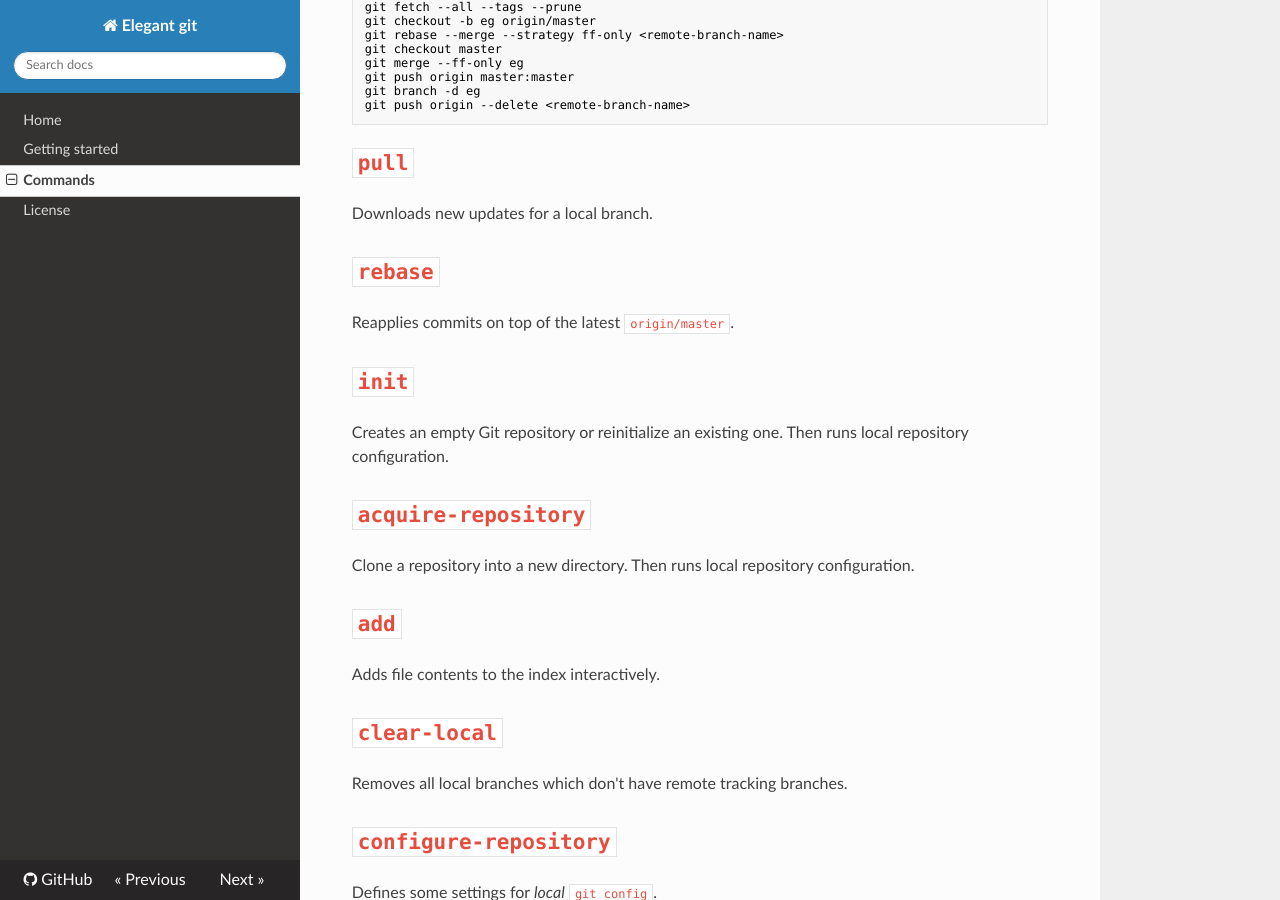
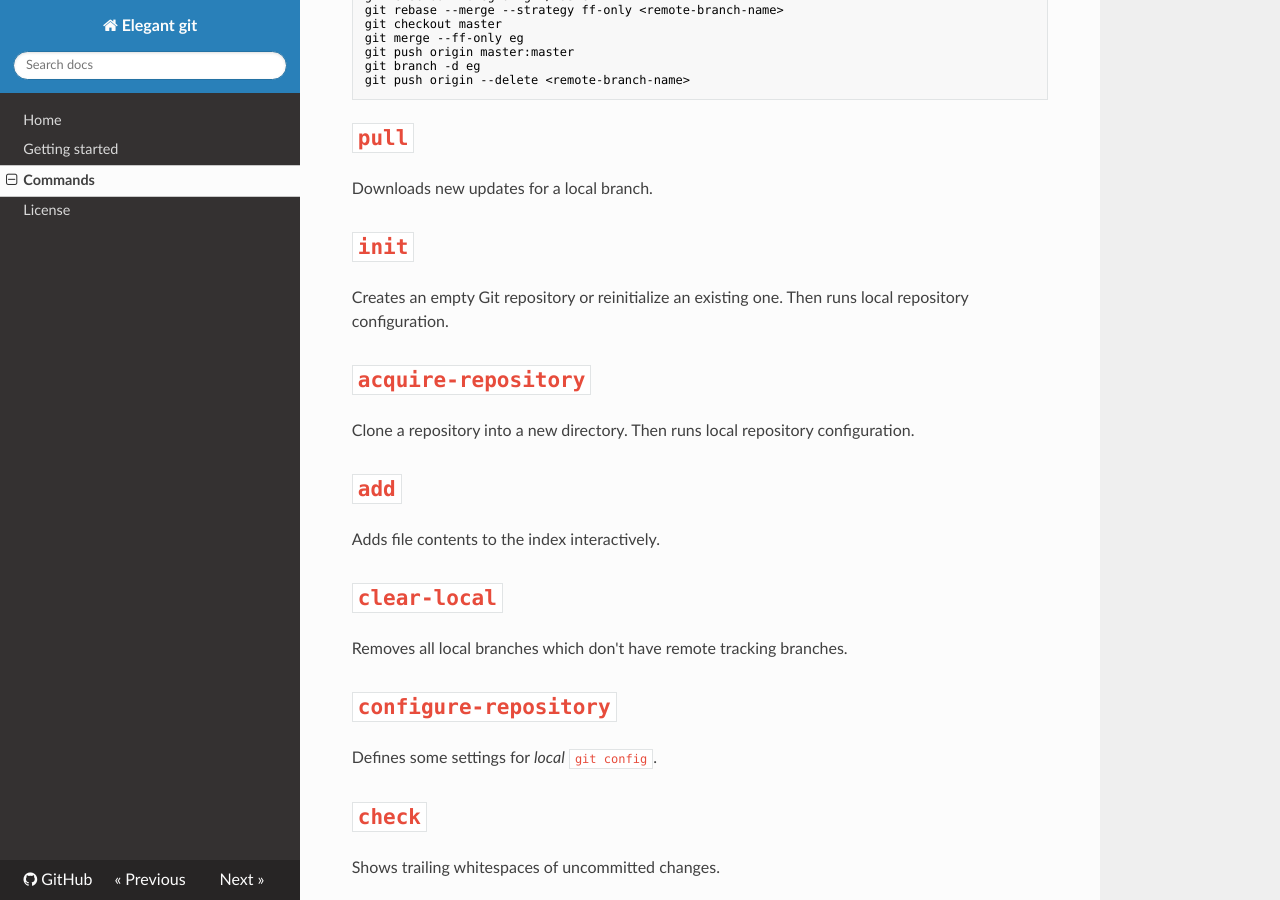
Before and after one commit to bees-hive/elegant-git, an MkDocs documentation site: the page built from docs/commands.md, in a window 1280 px wide and 900 px high, scrolled down 1709 px. Built offline with MkDocs 1.6.1, drawn with Linux system fonts in a browser that asks for light colours; nearby versions of some CDN libraries.

Commit message:
Remove `rebase` command
This command is not relevant anymore.

```diff
--- a/docs/commands.md
+++ b/docs/commands.md
@@ -5,7 +5,6 @@
 - `deliver-work`
 - `accept-work`
 - `pull`
-- `rebase`
 - `init`
 - `acquire-repository`
 - `add`
@@ -81,9 +80,6 @@ git push origin --delete <remote-branch-name>
 # `pull`
 Downloads new updates for a local branch.
 
-# `rebase`
-Reapplies commits on top of the latest `origin/master`.
-
 # `init`
 Creates an empty Git repository or reinitialize an existing one. Then runs local repository configuration.
 
```
Also changed, not shown: 4 other files.
